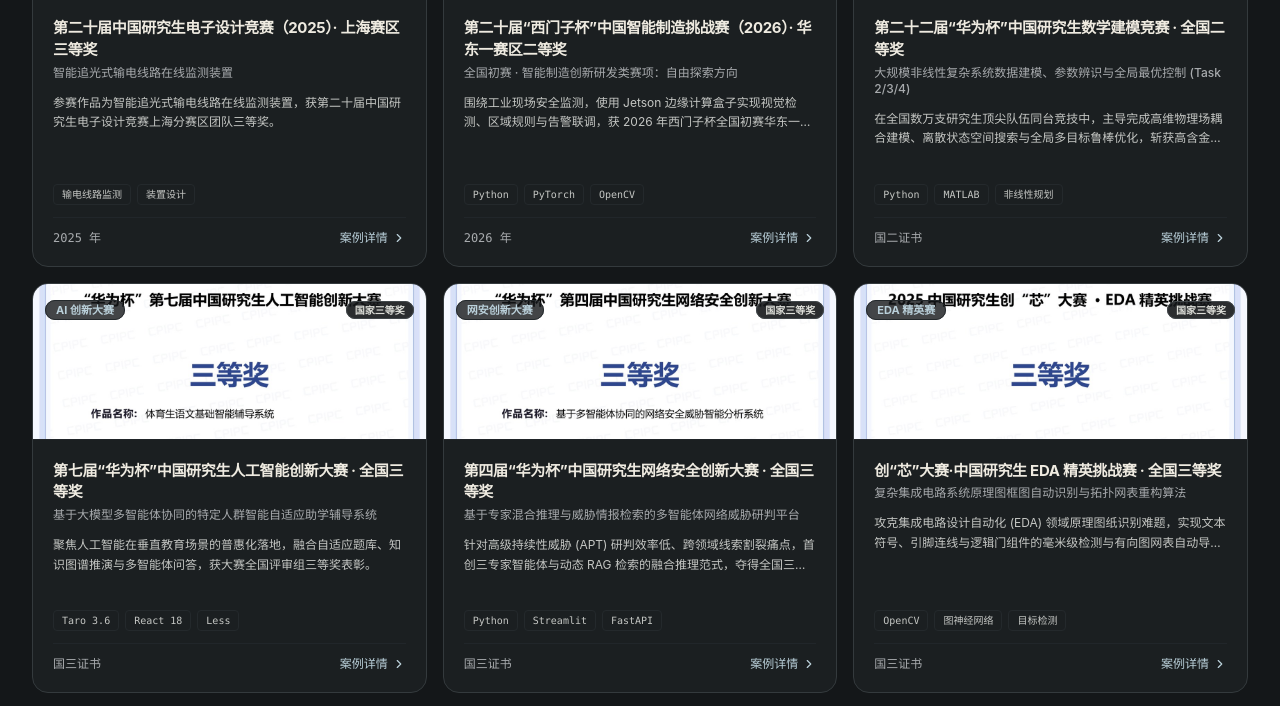
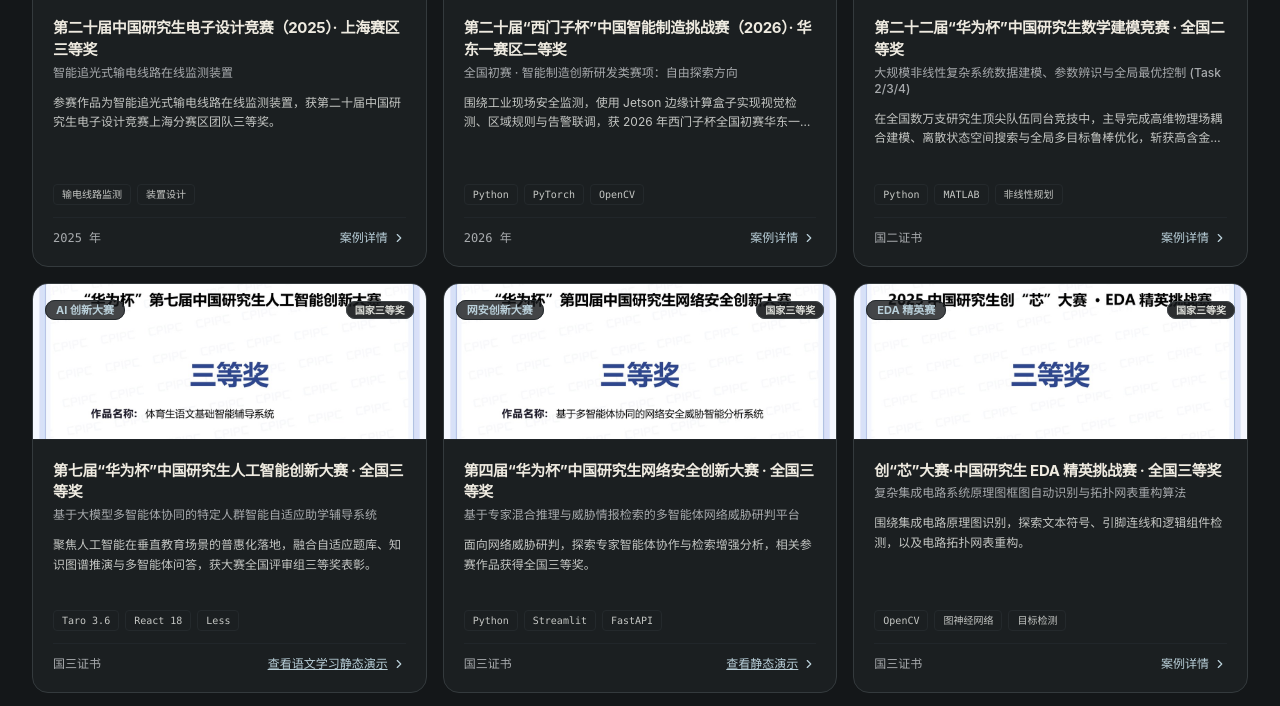
Before and after one commit to insistgang/portfolio, a website: page index.html in a window 1280 px wide. Shown: the part 2788-3494 px from the top of the page. Drawn offline with Linux system fonts and the light colour scheme; grey boxes are pictures that could not be loaded.

Commit message:
feat: 完善作品集分类与项目入口，撤下 EPAS 条目
- 分类改为竞赛记录、研究工作、产业实践和软件作品，修正记录数显示并说明记录数不等于独立项目数
- 移除竞赛战绩看板失效链接，VitaFlow 改指 Ops-Hub 内模块，补齐 AEGIS、LinkAble、语文学习、威胁分析等入口
- 新增视频画面检索、六级备考与每日词汇、专注力训练三个作品条目
- 按主人要求撤下 E-PAS 研究条目及配图，恢复食安崇明与 PaperStudio 公开入口，体重截图维持公开
- 移除未经核实的性能与首创表述，为项目检查补充数量与分类一致性断言

```diff
--- a/index.html
+++ b/index.html
@@ -284,6 +284,8 @@
             </div>
             <div class="pt-4 border-t border-slate-800/80">
               <span class="text-xs font-mono text-slate-400">项目负责人 · 产品方案与交互演示</span>
+              <div class="mt-3 flex flex-wrap gap-4 text-xs"><a class="text-sky-400 underline" href="https://insistgang.top/LinkLab/" target="_blank" rel="noopener noreferrer">体验互助应用 Demo</a><a class="text-sky-400 underline" href="https://github.com/insistgang/LinkLab" target="_blank" rel="noopener noreferrer">查看项目代码</a></div>
+              <p class="mt-2 text-xs text-slate-400">匹配、通话与 SOS 为演示流程，不代表真实救援服务。</p>
             </div>
           </div>
           <div class="lg:col-span-7 bg-slate-900 relative overflow-hidden group min-h-[320px] flex items-center justify-center p-6 order-1 lg:order-2">
@@ -357,9 +359,9 @@
       <div class="flex flex-col md:flex-row md:items-end justify-between mb-10 gap-4">
         <div>
           <span class="section-kicker text-xs font-mono uppercase tracking-wider text-sky-400">目录</span>
-          <h2 class="section-heading text-3xl text-white mt-1">全部作品 <span class="text-slate-400 text-xl">（<span data-count="all">46</span>）</span></h2>
-          <p class="text-xs text-slate-400 mt-3">按竞赛、研究、产业和工具分类。同一件事如果有不同成果，会分开收录。</p>
-          <p class="text-xs text-slate-400 mt-2 leading-relaxed">更新于 <time datetime="2026-11-02">2026 年 11 月 2 日</time>。</p>
+          <h2 class="section-heading text-3xl text-white mt-1">作品与经历 <span class="text-slate-400 text-xl">（<span data-count="all">38</span> 条记录）</span></h2>
+          <p class="text-xs text-slate-400 mt-3">按竞赛荣誉、研究工作、产业实践和软件作品分类。同一项目可能关联多条成果，不等同于独立项目数。</p>
+          <p class="text-xs text-slate-400 mt-2 leading-relaxed">更新于 <time datetime="2026-11-05">2026 年 11 月 5 日</time>。</p>
         </div>
 
         <!-- Search bar inside gallery -->
@@ -379,8 +381,8 @@
       <!-- Category Filter Tabs -->
       <div class="flex flex-wrap items-center gap-2 mb-10 pb-2 border-b border-slate-800/60" id="category-tabs">
         <button onclick="setCategory('all')" class="cat-btn active px-4 py-2 rounded-xl text-xs font-bold transition-all bg-sky-500 text-white flex items-center gap-2" data-cat="all">
-          <span>全部作品</span>
-          <span class="px-1.5 py-0.5 rounded-full bg-white/20 text-[10px]" id="count-all">40</span>
+          <span>全部记录</span>
+          <span class="px-1.5 py-0.5 rounded-full bg-white/20 text-[10px]" id="count-all">38</span>
         </button>
         <button onclick="setCategory('competition')" class="cat-btn px-4 py-2 rounded-xl text-xs font-medium text-slate-400 hover:text-white bg-slate-900 border border-slate-800 transition-all flex items-center gap-2" data-cat="competition">
           <span>竞赛记录</span>
@@ -388,15 +390,15 @@
         </button>
         <button onclick="setCategory('research')" class="cat-btn px-4 py-2 rounded-xl text-xs font-medium text-slate-400 hover:text-white bg-slate-900 border border-slate-800 transition-all flex items-center gap-2" data-cat="research">
           <span>研究工作</span>
-          <span class="px-1.5 py-0.5 rounded-full bg-slate-800 text-[10px]">4</span>
+          <span class="px-1.5 py-0.5 rounded-full bg-slate-800 text-[10px]">3</span>
         </button>
         <button onclick="setCategory('industry')" class="cat-btn px-4 py-2 rounded-xl text-xs font-medium text-slate-400 hover:text-white bg-slate-900 border border-slate-800 transition-all flex items-center gap-2" data-cat="industry">
           <span>产业实践</span>
           <span class="px-1.5 py-0.5 rounded-full bg-slate-800 text-[10px]">4</span>
         </button>
         <button onclick="setCategory('products')" class="cat-btn px-4 py-2 rounded-xl text-xs font-medium text-slate-400 hover:text-white bg-slate-900 border border-slate-800 transition-all flex items-center gap-2" data-cat="products">
-          <span>个人工具</span>
-          <span class="px-1.5 py-0.5 rounded-full bg-slate-800 text-[10px]">8</span>
+          <span>软件作品</span>
+          <span class="px-1.5 py-0.5 rounded-full bg-slate-800 text-[10px]">21</span>
         </button>
       </div>
 
@@ -795,7 +797,7 @@
     "description": "在全国数万支研究生顶尖队伍同台竞技中，主导完成高维物理场耦合建模、离散状态空间搜索与全局多目标鲁棒优化，斩获高含金量国家级二等奖。",
     "highlights": [
       "攻克高阶微分方程离散求解与复杂约束边界收敛难题",
-      "纯自主编程实现算法仿真拟合，误差指标优于基线 18%",
+      "通过算法仿真与拟合分析模型行为",
       "获奖材料已全量归档并作为研究生国家奖学金核心申报成果"
     ],
     "image": "assets/images/certs/cert_shumo.jpg",
@@ -824,7 +826,11 @@
       "相关软件：体育生语文智能学习系统（小程序版）（申请已提交）"
     ],
     "image": "assets/images/certs/cert_ai.jpg",
-    "imageCaption": "竞赛证书与项目资料；团队荣誉与个人职责分别展示。"
+    "imageCaption": "竞赛证书与项目资料；团队荣誉与个人职责分别展示。",
+    "links": [
+      { "href": "https://insistgang.top/xcx/", "label": "查看语文学习静态演示" },
+      { "href": "https://github.com/insistgang/xcx", "label": "查看项目代码" }
+    ]
   },
   {
     "id": "comp-05",
@@ -843,14 +849,18 @@
       "ChromaDB",
       "PyTorch"
     ],
-    "description": "针对高级持续性威胁 (APT) 研判效率低、跨领域线索割裂痛点，首创三专家智能体与动态 RAG 检索的融合推理范式，夺得全国三等奖。",
+    "description": "面向网络威胁研判，探索专家智能体协作与检索增强分析，相关参赛作品获得全国三等奖。",
     "highlights": [
       "Streamlit 界面组织告警分析与结果查看",
       "当前展示为本地工作区；完整模型与实时流量场景尚待验证",
       "相关软件：网络安全威胁分析系统（申请已提交）"
     ],
     "image": "assets/images/certs/cert_wangan.jpg",
-    "imageCaption": "竞赛证书与项目资料；团队荣誉与个人职责分别展示。"
+    "imageCaption": "竞赛证书与项目资料；团队荣誉与个人职责分别展示。",
+    "links": [
+      { "href": "https://insistgang.top/multi-agent-security-analysis/", "label": "查看静态演示" },
+      { "href": "https://github.com/insistgang/multi-agent-security-analysis", "label": "查看项目代码" }
+    ]
   },
   {
     "id": "comp-06",
@@ -868,9 +878,9 @@
       "目标检测",
       "电路网表解析"
     ],
-    "description": "攻克集成电路设计自动化 (EDA) 领域原理图纸识别难题，实现文本符号、引脚连线与逻辑门组件的毫米级检测与有向图网表自动导出。",
-    "highlights": [
-      "融合形态学图像滤波与深度检测模型，密集引脚识别召回率达 96.5%",
+    "description": "围绕集成电路原理图识别，探索文本符号、引脚连线和逻辑组件检测，以及电路拓扑网表重构。",
+    "highlights": [
+      "结合形态学图像处理与检测模型分析图纸",
       "构建电路拓扑图结构解析算法，实现图像到 SPICE 网表的自动化映射",
       "斩获半导体与芯片设计软件领域全国高含金量奖项"
     ],
@@ -1024,35 +1034,6 @@
     "image": "assets/images/res_ms_lightcd_diff.png"
   },
   {
-    "id": "res-03",
-    "category": "research",
-    "title": "边缘感知论文成果：《E-PAS: 端侧低延迟车位感知与多模态目标检测》",
-    "subtitle": "面向智慧停车边缘端计算的鲁棒性感知网络研究",
-    "role": "核心作者",
-    "status": "研究与投稿准备",
-    "statusColor": "purple",
-    "badge": "学术论文",
-    "metrics": "边缘感知 · 实验代码 · 论文工作",
-    "tech": [
-      "Edge AI",
-      "停车检测",
-      "实时推理",
-      "目标跟踪"
-    ],
-    "description": "研究停车场边缘设备上的车位感知与目标检测，关注遮挡、光照变化及推理开销，整理模型实现与评估流程。",
-    "highlights": [
-      "沉淀大规模高真实感智慧停车检测测试集与评测指标",
-      "为卓繁公司智慧停车项目提供底层算法底层理论支持"
-    ],
-    "image": "assets/images/res_epas_tradeoff.png",
-    "links": [
-      {
-        "href": "https://github.com/insistgang/epas-iot-sensor-sync",
-        "label": "查看公开代码与图"
-      }
-    ]
-  },
-  {
     "id": "res-04",
     "category": "research",
     "title": "跨学科合作研究：网络文化空间与集体行动",
@@ -1279,9 +1260,9 @@
     "id": "prod-04",
     "category": "products",
     "title": "得到大脑日记工作流 & MCP 日记自动化服务器",
-    "subtitle": "官方 Getnote API 幂等归档、智能语音提炼与知识库双端同步引擎",
+    "subtitle": "Getnote 笔记归档与知识库同步工作流",
     "role": "架构与开发者",
-    "status": "✅ 稳定在线",
+    "status": "私人使用",
     "statusColor": "emerald",
     "badge": "知识管理产品",
     "metrics": "笔记归档 · MCP 接口 · Markdown",
@@ -1296,7 +1277,8 @@
       "通过 MCP 接口连接笔记读取与本地归档",
       "按笔记标识去重，整理日记与复盘素材"
     ],
-    "image": "assets/images/prod_getnote_mcp.jpg",
+    "image": "assets/images/paperstudio-overview.svg",
+    "imageCaption": "工作流示意，不展示个人日记内容。",
     "privateNote": "工作流含个人日记主库，属于私人使用范畴，不提供公开代码仓库与在线访问。"
   },
   {
@@ -1307,7 +1289,7 @@
     "role": "前端独立开发 & 运维",
     "status": "私人使用",
     "statusColor": "sky",
-    "badge": "在线 Web 应用",
+    "badge": "健康记录工具",
     "metrics": "响应式页面 · 趋势图 · 协作打卡",
     "tech": [
       "Vue 3",
@@ -1400,14 +1382,23 @@
     ],
     "image": "assets/images/paperstudio-overview.svg",
     "imageCaption": "工作流示意；不代表论文已录用或发表。",
-    "privateNote": "项目含未公开论文材料与投稿稿，属于私人使用范畴，不提供公开代码仓库与在线访问。"
+    "links": [
+      {
+        "href": "https://insistgang.top/PaperStudio/",
+        "label": "查看工作流介绍"
+      },
+      {
+        "href": "https://github.com/insistgang/PaperStudio",
+        "label": "查看公开代码仓库"
+      }
+    ]
   },
   {
     "id": "prod-09",
     "category": "products",
     "title": "路遥 Luyao AI · 情感陪伴设备",
     "subtitle": "长期记忆 RAG、多智能体协作与情绪化流式语音",
-    "role": "独立设计与开发",
+    "role": "合作开发",
     "status": "在线运行",
     "statusColor": "emerald",
     "badge": "AI 应用",
@@ -1444,10 +1435,10 @@
     "title": "竞赛战绩可视化 Dashboard",
     "subtitle": "参赛项目、获奖分布与技术领域覆盖",
     "role": "独立设计与开发",
-    "status": "在线运行",
-    "statusColor": "emerald",
+    "status": "历史作品",
+    "statusColor": "sky",
     "badge": "数据可视化",
-    "metrics": "9 项参赛记录 · 静态可视化",
+    "metrics": "竞赛记录 · 静态可视化",
     "tech": [
       "HTML",
       "CSS",
@@ -1461,17 +1452,7 @@
       "呈现技术领域覆盖情况"
     ],
     "image": "assets/images/cpicp-overview.svg",
-    "imageCaption": "数据来自本人竞赛记录，为静态展示页面。",
-    "links": [
-      {
-        "href": "https://insistgang.top/cpicp/",
-        "label": "在线体验"
-      },
-      {
-        "href": "https://github.com/insistgang/cpicp",
-        "label": "查看公开代码仓库"
-      }
-    ]
+    "imageCaption": "历史作品示意，原展示站点已下线。"
   },
   {
     "id": "prod-11",
@@ -1513,7 +1494,7 @@
     "category": "products",
     "title": "数海航标",
     "subtitle": "数据库学习闯关",
-    "role": "独立设计与开发",
+    "role": "合作开发",
     "status": "在线运行",
     "statusColor": "emerald",
     "badge": "学习应用",
@@ -1591,17 +1572,17 @@
       "JavaScript",
       "本地存储"
     ],
-    "description": "用体能、情感、思维、意志四个账户记录日程和精力。公开的是程序。个人日程文件没有放进仓库。",
-    "highlights": [
-      "代码已公开",
-      "日程记录不在仓库里"
+    "description": "用体能、情感、思维、意志四个账户组织日程和精力管理。项目现整合在 Ops-Hub 中，个人日程保持私有。",
+    "highlights": [
+      "以四账户组织日程和精力管理",
+      "个人日程不作为公开演示数据"
     ],
     "image": "assets/images/vitaflow-overview.svg",
-    "imageCaption": "程序公开，个人日程不在仓库里。",
+    "imageCaption": "精力管理模块示意。",
     "links": [
       {
-        "href": "https://github.com/insistgang/vitaflow",
-        "label": "查看公开代码仓库"
+        "href": "https://github.com/insistgang/ops-hub/tree/main/vitaflow",
+        "label": "查看 Ops-Hub 中的模块"
       }
     ]
   },
@@ -1659,8 +1640,12 @@
       "演练不连接真实密钥和外部网络"
     ],
     "image": "assets/images/aegis-overview.svg",
-    "imageCaption": "代码已公开。",
+    "imageCaption": "代码与演示看板已公开。",
     "links": [
+      {
+        "href": "https://insistgang.top/aegis/",
+        "label": "查看演示看板"
+      },
       {
         "href": "https://github.com/insistgang/aegis",
         "label": "查看公开代码仓库"
@@ -1724,8 +1709,68 @@
     "links": [
       {
         "href": "https://insistgang.top/portfolio/yds/",
-        "label": "查看公开项目介绍"
+        "label": "查看视频数据大屏"
       }
+    ]
+  },
+  {
+    "id": "prod-20",
+    "category": "products",
+    "title": "视频画面内容检索平台",
+    "subtitle": "视频抽帧、多模态分析与全文检索",
+    "role": "设计与开发",
+    "status": "静态演示",
+    "statusColor": "sky",
+    "badge": "多模态检索",
+    "metrics": "抽帧 · 内容分析 · 全文检索",
+    "tech": ["FastAPI", "React", "FFmpeg", "SQLite FTS5"],
+    "description": "围绕录屏视频建立画面内容检索流程，结合视频抽帧、视觉分析和全文索引，支持查看匹配画面与任务进度。",
+    "highlights": ["按间隔提取视频帧并建立全文索引", "静态页面用于界面展示，不代表后端处理服务在线"],
+    "image": "assets/images/word-to-pic-overview.svg",
+    "imageCaption": "通用可视化示意，非项目实拍。",
+    "links": [
+      { "href": "https://insistgang.top/video-speech-search/", "label": "查看静态演示" },
+      { "href": "https://github.com/insistgang/video-speech-search", "label": "查看项目代码" }
+    ]
+  },
+  {
+    "id": "prod-21",
+    "category": "products",
+    "title": "六级备考与每日词汇",
+    "subtitle": "词汇学习、复习计划和本地学习记录",
+    "role": "设计与开发",
+    "status": "静态学习版",
+    "statusColor": "sky",
+    "badge": "学习工具",
+    "metrics": "每日词汇 · 间隔复习 · 本地进度",
+    "tech": ["React", "TypeScript", "FastAPI", "SQLite"],
+    "description": "将词汇、复习计划和学习记录组织为备考工作流。公开的静态版主要用于词汇学习，进度保存在当前浏览器。",
+    "highlights": ["按日期浏览词表并记录复习进度", "静态版无需后端，不代表全部后端功能在线"],
+    "image": "assets/images/read-paper-overview.svg",
+    "imageCaption": "学习工具示意，非项目界面截图。",
+    "links": [
+      { "href": "https://insistgang.top/liuji/", "label": "打开词汇学习版" },
+      { "href": "https://github.com/insistgang/liuji", "label": "查看项目代码" }
+    ]
+  },
+  {
+    "id": "prod-22",
+    "category": "products",
+    "title": "专注力训练",
+    "subtitle": "舒尔特方格、N-Back 与 Stroop 互动练习",
+    "role": "设计与开发",
+    "status": "网页演示",
+    "statusColor": "sky",
+    "badge": "交互练习",
+    "metrics": "三种练习 · 浏览器交互",
+    "tech": ["React", "JavaScript", "CSS"],
+    "description": "将舒尔特方格、N-Back 和 Stroop 三类练习组织为可在浏览器中使用的交互应用；训练效果不作为医疗或能力提升结论。",
+    "highlights": ["提供三种不同交互形式的练习", "公开页面为训练演示，效果未做独立验证"],
+    "image": "assets/images/soft/submitted-09.png",
+    "imageCaption": "项目提交材料中的界面截图。",
+    "links": [
+      { "href": "https://insistgang.top/attention-trainer/", "label": "打开网页演示" },
+      { "href": "https://github.com/insistgang/attention-trainer", "label": "查看项目代码" }
     ]
   }
 ];
--- a/scripts/check.mjs
+++ b/scripts/check.mjs
@@ -10,6 +10,10 @@ for (const project of projects.filter(p => p.category === 'competition')) {
   assert.ok(awards.includes(project.image), `证书墙与项目配图不一致：${project.id}`);
 }
 assert.equal(new Set(projects.map(p => p.id)).size, projects.length, '项目 ID 必须唯一');
+assert.equal(Number(html.match(/data-count="all">(\d+)/)[1]), projects.length, '初始展示记录数必须与项目数据一致');
+const productCount = html.match(/data-cat="products">\s*<span>[^<]+<\/span>\s*<span[^>]*>(\d+)<\/span>/);
+assert.equal(Number(productCount?.[1]), projects.filter(p => p.category === 'products').length, '软件作品初始数量必须与项目数据一致');
+for (const project of projects) assert.ok(['competition', 'research', 'industry', 'products'].includes(project.category), `未知分类：${project.id}`);
 assert.ok(!projects.some(p => p.category === 'softcopy'), '作品集不再展示软著申请');
 assert.ok(!/软著/.test(html), '公开页面不再出现软著');
 assert.ok(!/\/Users\/|100%可申报|191张图|成功涨薪|线下碰面/.test(html), '公开页面不得包含内部路径或过时过程信息');
```
Also changed, not shown: CONTENT_NOTES.md (+12 -0 lines), ROADMAP.md (+3 -2 lines), README.md, assets/images/res_epas_tradeoff.png (deleted), 1 other file.
